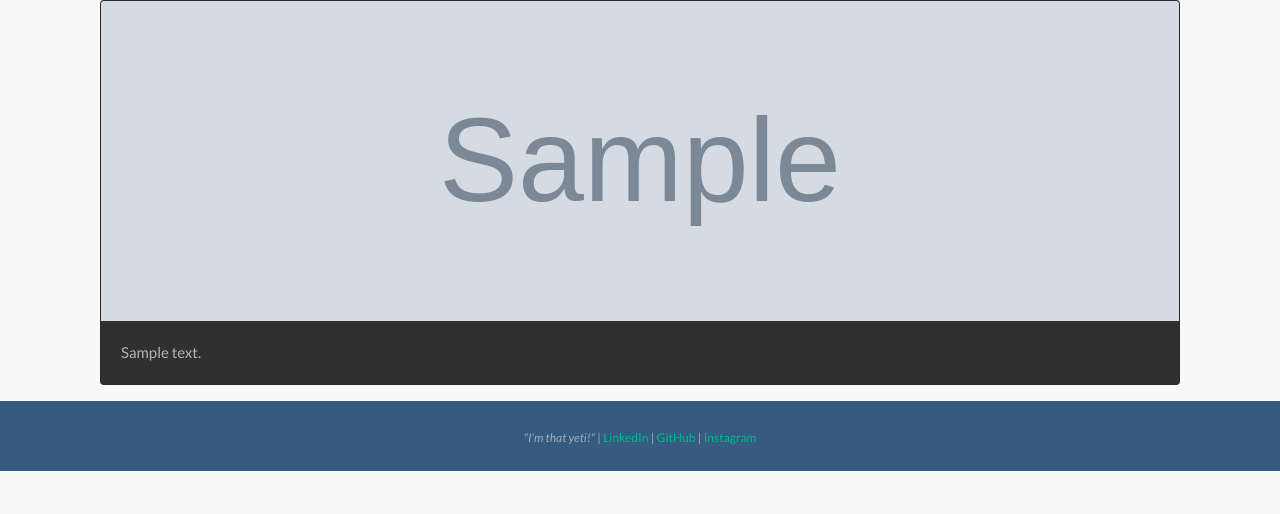
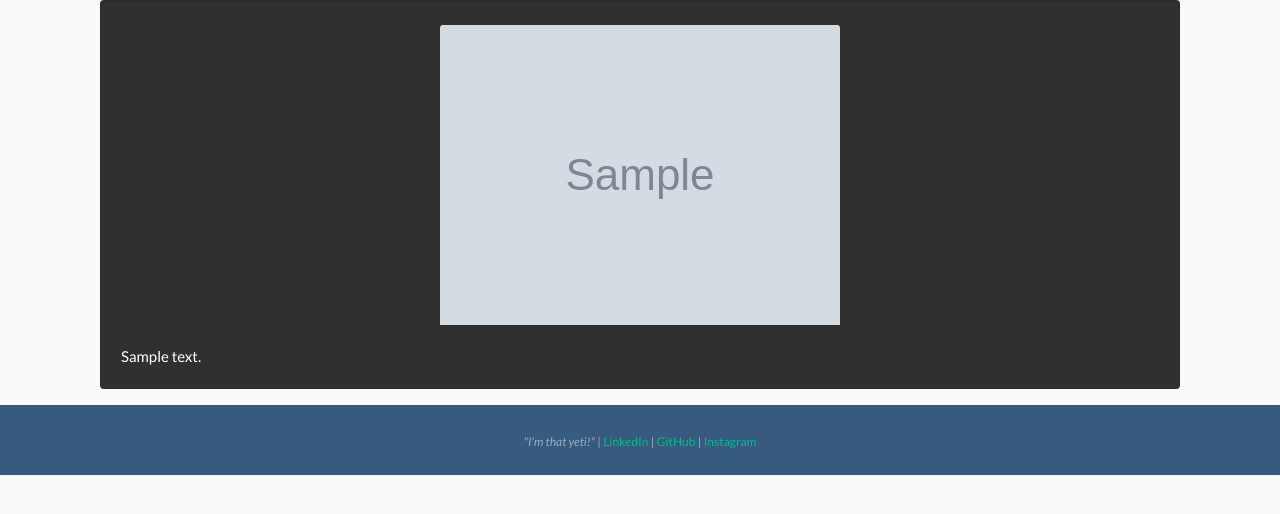
Before and after one commit to matthewkdies/website_v2, a Django app: a page that uses website_v2/templates/pages/post_detail.html in a window 1280 px wide. Shown: the part 269-783 px from the top of the page. Run offline with Django 4.2, Linux system fonts and the light colour scheme; tables that the repository leaves empty hold one stand-in row (values such as "Sample post"); grey boxes marked "Sample" are stand-in pictures; some libraries are stand-ins or nearby versions.

Commit message:
Updating the post detail styling.

```diff
--- a/website_v2/templates/pages/post_detail.html
+++ b/website_v2/templates/pages/post_detail.html
@@ -20,9 +20,9 @@
 <section class="container">
 	<article>
 		<div class="card mb-3 bg-dark">
-			<img src="{{ post.image.url }}" class="card-img-top" style="height:40vh;" alt="...">
+			<img src="{{ post.image.url }}" class="card-img-top mx-auto mt-4" style="max-height: 95%; max-width: 95%; width: auto; height: auto;" alt="...">
 			<div class="card-body bg-dark">
-				<p class="card-text">{{ post.body|safe }} </p>
+				<p class="card-text" style="color: #ffffff;">{{ post.body|safe }}</p>
 			</div>
 		</div>
 	</article>
```
